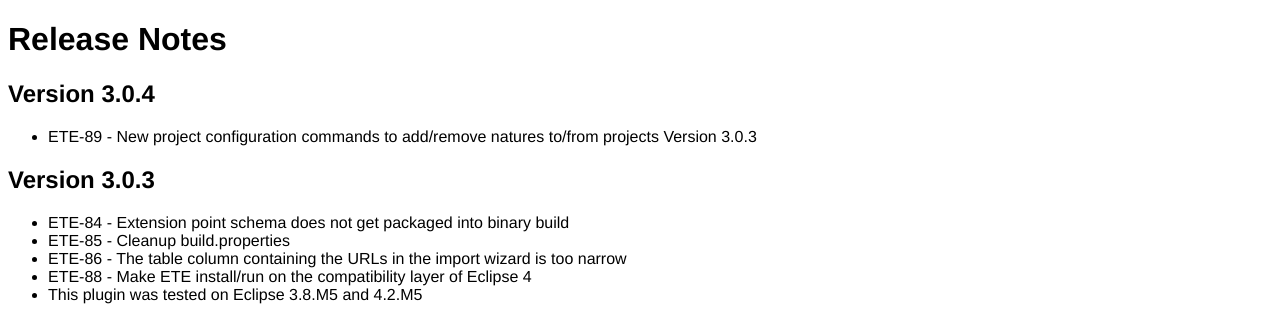
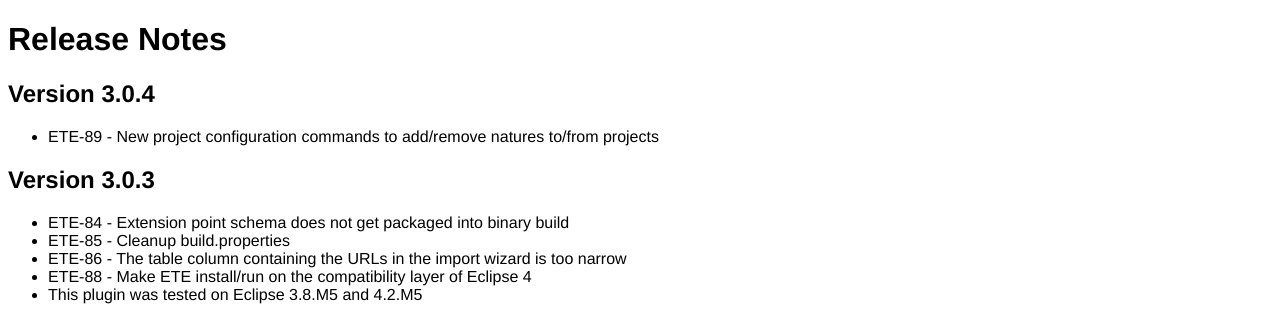
Before and after one commit to netceteragroup/eclipse-team-etceteras, a Jekyll site: the page built from releasenotes.html, in a window 1280 px wide. Shown: the top 320 px of the page. Built offline with Jekyll 4.4.1, drawn with Linux system fonts in a browser that asks for light colours.

Commit message:
- #6 : fix typo in release notes

```diff
--- a/releasenotes.html
+++ b/releasenotes.html
@@ -6,8 +6,7 @@
 
 <h2>Version 3.0.4</h2>
 <ul>
-  <li>ETE-89 - New project configuration commands to add/remove natures to/from projects
-Version 3.0.3</li>
+  <li>ETE-89 - New project configuration commands to add/remove natures to/from projects</li>
 </ul>
 
 <h2>Version 3.0.3</h2>
```
